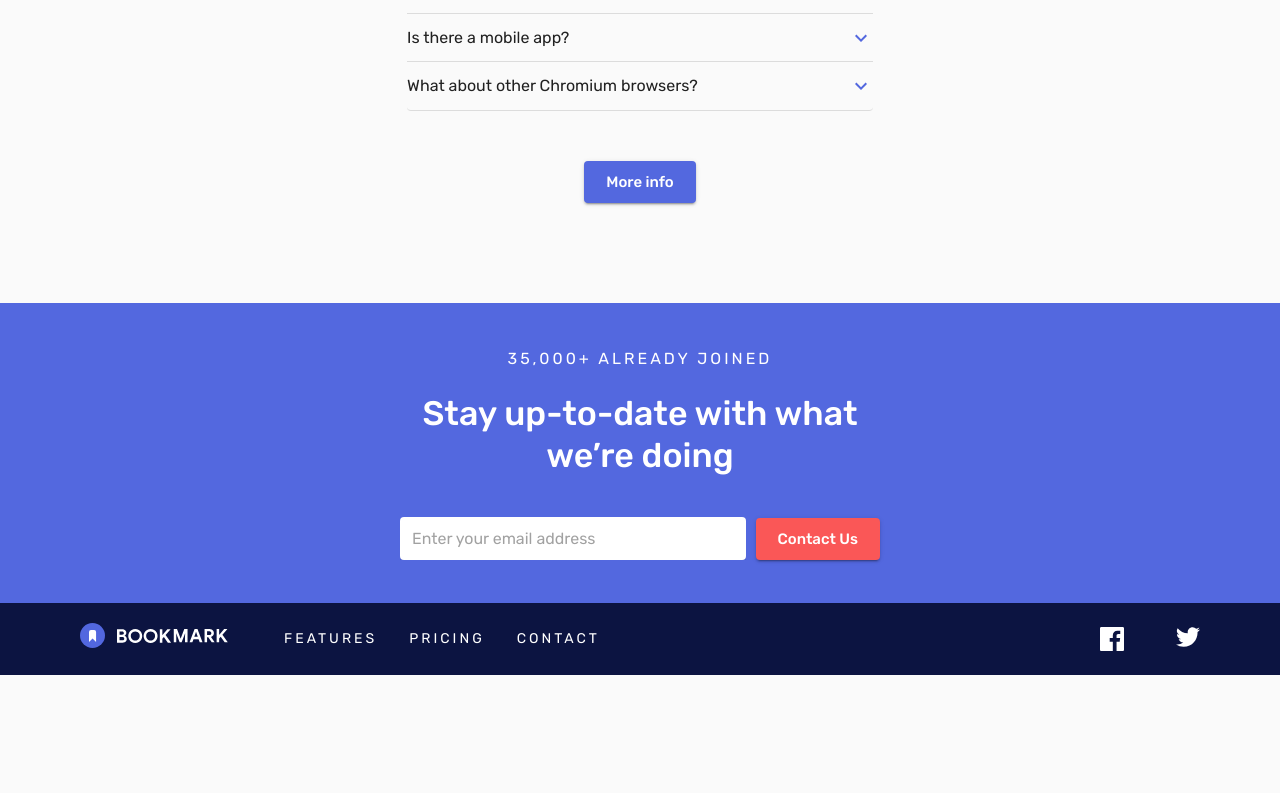
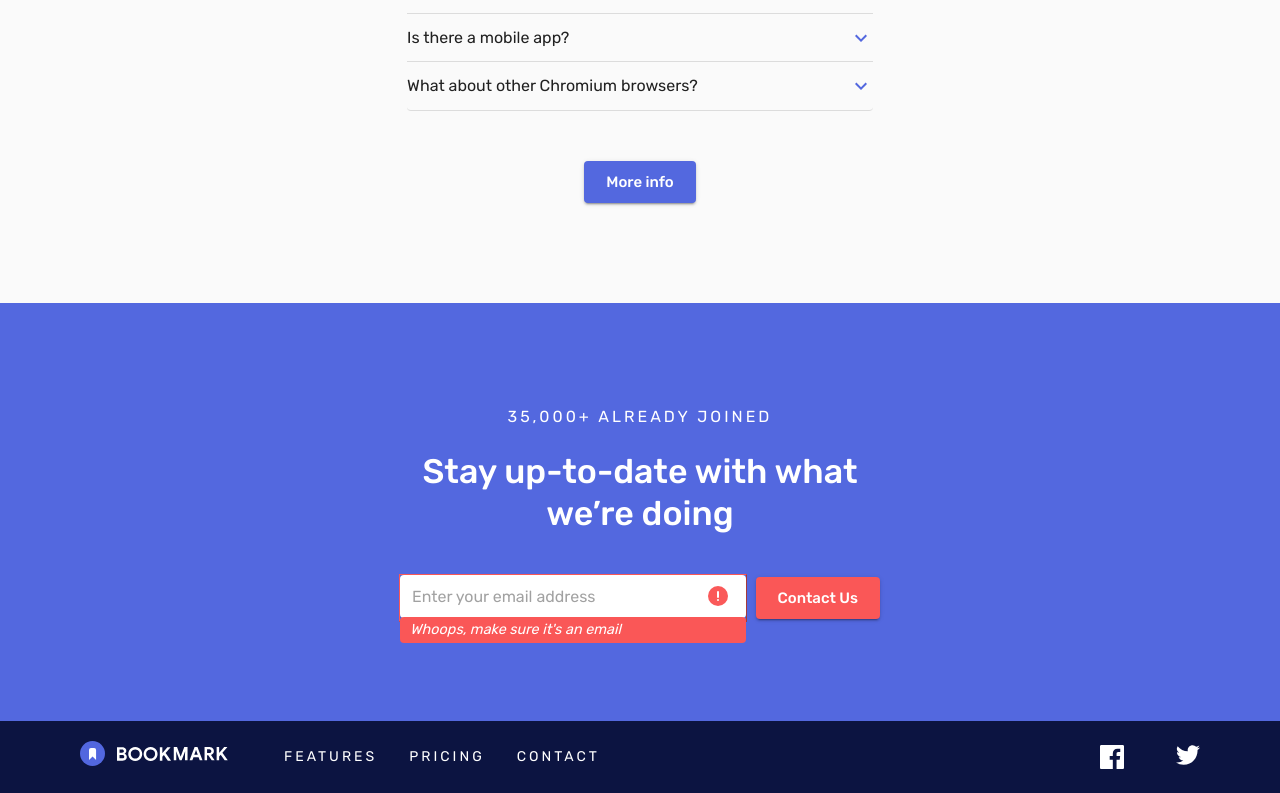
Before and after one commit to iambenbright/bookmark, a React (Create React App) app: page / in a window 1280 px wide. Shown: the part 2586-3379 px from the top of the page. Before the commit the page ends 3261 px from the top, so only its background shows below. Built offline with nearby package versions, Linux system fonts and the light colour scheme.

Commit message:
feat: adds form error active state

```diff
--- a/src/components/footer/footer.tsx
+++ b/src/components/footer/footer.tsx
@@ -1,4 +1,4 @@
-import React from 'react';
+import React, { useState } from 'react';
 
 // material-ui
 import Box from '@material-ui/core/Box';
@@ -11,6 +11,7 @@ import List from '@material-ui/core/List';
 import ListItem from '@material-ui/core/ListItem';
 import Link from '@material-ui/core/Link';
 import SvgIcon from '@material-ui/core/SvgIcon';
+import { useTheme } from '@material-ui/core';
 
 // components
 import NestedContainer from '../../common/components/container';
@@ -50,8 +51,45 @@ const TwitterIcon = function () {
   );
 };
 
+const InputErrorIcon = function () {
+  const classes = useStyles();
+
+  return (
+    <SvgIcon className={classes.errorIcon}>
+      <g fill="none" fill-rule="evenodd">
+        <circle cx="10" cy="10" r="10" fill="#FA5959" />
+        <g fill="#FFF" transform="translate(9 5)">
+          <rect width="2" height="7" rx="1" />
+          <rect width="2" height="2" y="8" rx="1" />
+        </g>
+      </g>
+    </SvgIcon>
+  );
+};
+
 export default function Footer() {
   const classes = useStyles();
+  const theme = useTheme();
+  const [email, setEmail] = useState<string>('');
+  const [isValid, setIsValid] = useState<boolean | null>(null);
+
+  const validateEmail = (event: React.FormEvent<HTMLButtonElement>) => {
+    event.preventDefault();
+    // minimum eight characters, at least one letter and one number
+    const pattern = /^(([^<>()[\]\\.,;:\s@"]+(\.[^<>()[\]\\.,;:\s@"]+)*)|(".+"))@((\[[0-9]{1,3}\.[0-9]{1,3}\.[0-9]{1,3}\.[0-9]{1,3}\])|(([a-zA-Z\-0-9]+\.)+[a-zA-Z]{2,}))$/;
+
+    const isEmail = pattern.test(email.toLowerCase());
+
+    if (isEmail) {
+      setIsValid(true);
+    } else {
+      setIsValid(false);
+    }
+  };
+
+  const handleChange = (event: React.ChangeEvent<HTMLInputElement>) => {
+    setEmail(event.target.value);
+  };
 
   return (
     <Container maxWidth="lg" className={classes.container}>
@@ -67,13 +105,30 @@ export default function Footer() {
             Stay up-to-date with what <br /> we’re doing
           </Typography>
           <form className={classes.form}>
+            {isValid ? null : <InputErrorIcon />}
             <TextField
+              classes={{ root: classes.textFieldRoot }}
               variant="filled"
               placeholder="Enter your email address"
-              type="text"
-              classes={{ root: classes.textFieldRoot }}
+              type="email"
+              value={email}
+              onChange={handleChange}
+              helperText={
+                isValid ? null : (
+                  <Typography component="span" className={classes.errorText}>
+                    Whoops, make sure it's an email
+                  </Typography>
+                )
+              }
+              style={{
+                outline: isValid
+                  ? ''
+                  : `${theme.palette.secondary.main} outset thin`,
+              }}
             />
             <Button
+              type="submit"
+              onClick={validateEmail}
               variant="contained"
               color="secondary"
               size="large"
--- a/src/components/footer/styles/index.ts
+++ b/src/components/footer/styles/index.ts
@@ -91,10 +91,8 @@ export default makeStyles((theme: Theme) => ({
     display: 'flex',
     flexDirection: 'column',
     justifyContent: 'center',
-    [theme.breakpoints.down('sm')]: {
-      paddingTop: 70,
-      paddingBottom: 70,
-    },
+    paddingTop: 100,
+    paddingBottom: 100,
     [theme.breakpoints.up('sm')]: {
       width: '65%',
       marginLeft: 'auto',
@@ -116,6 +114,7 @@ export default makeStyles((theme: Theme) => ({
     color: theme.palette.common.white,
   },
   form: {
+    position: 'relative',
     marginTop: 40,
     display: 'flex',
     justifyContent: 'center',
@@ -124,7 +123,25 @@ export default makeStyles((theme: Theme) => ({
       flexDirection: 'column',
     },
   },
+  errorIcon: {
+    position: 'absolute',
+    transform: 'translateX(80px)',
+    zIndex: 10,
+  },
+  errorText: {
+    width: '100%',
+    fontSize: '0.9rem',
+    position: 'absolute',
+    bottom: '-22px',
+    left: 0,
+    backgroundColor: theme.palette.secondary.main,
+    color: theme.palette.common.white,
+    borderRadius: 4,
+    padding: '2px 10px',
+    fontStyle: 'italic',
+  },
   textFieldRoot: {
+    position: 'relative',
     marginTop: 0,
     flex: 1,
     '& .MuiInputBase-root': {
```
Also changed, not shown: 1 other file (tests, documents, lock files or other folders).
